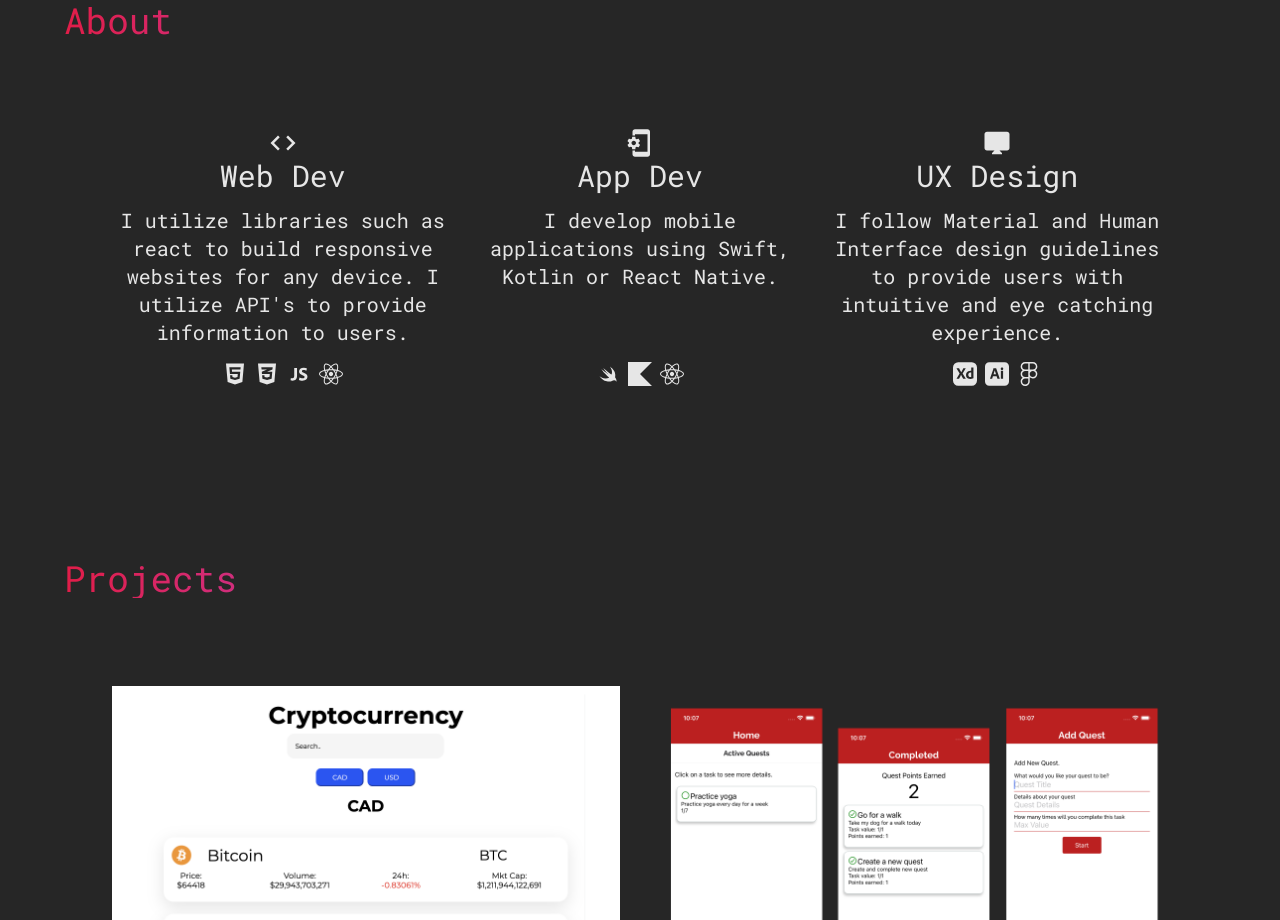
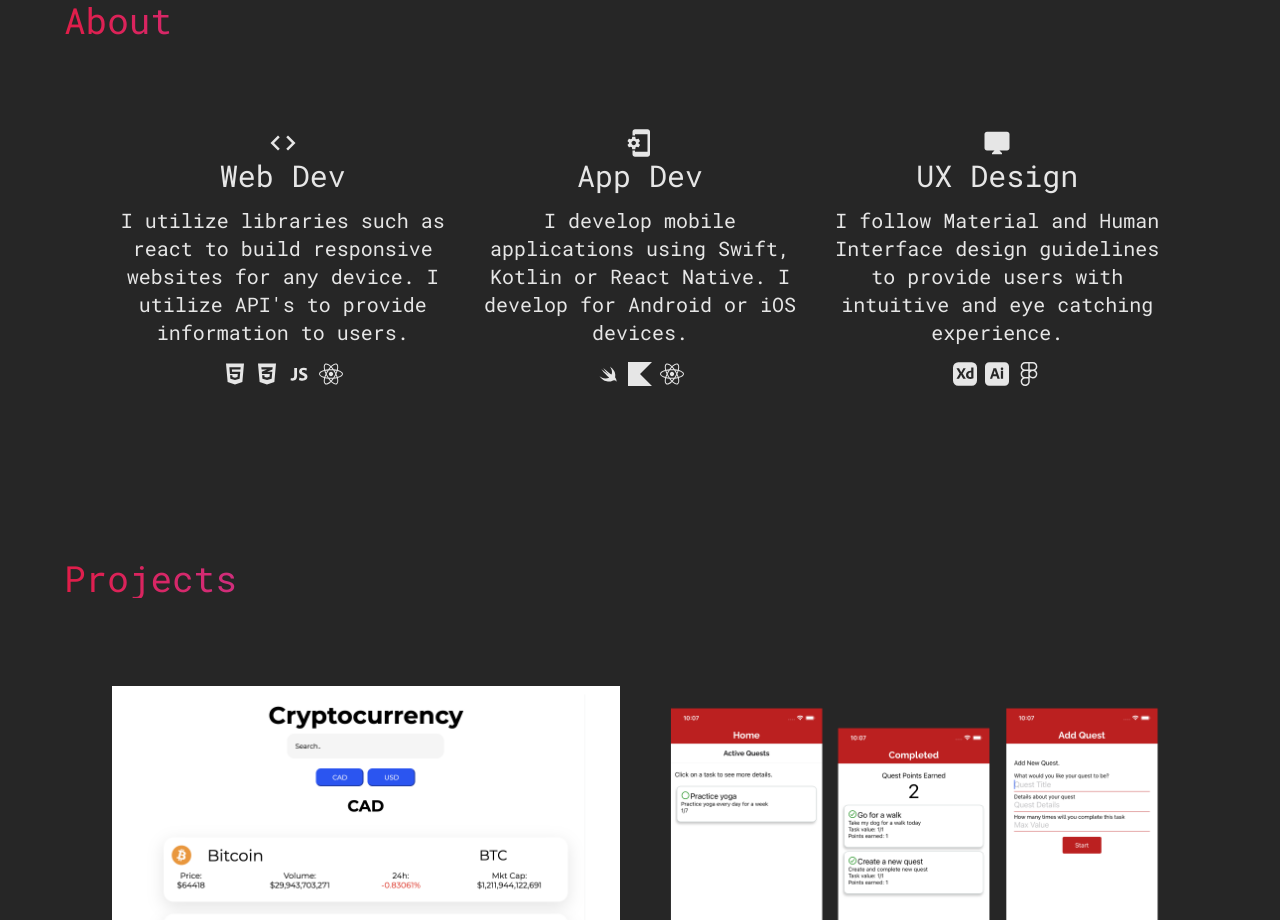
Before and after one commit to harr0627/portfoliov3, a React (Create React App) app: page / in a window 1280 px wide. Shown: the part 880-1800 px from the top of the page. Built offline with nearby package versions, Linux system fonts and the light colour scheme.

Commit message:
update about section

```diff
--- a/src/components/About.js
+++ b/src/components/About.js
@@ -11,7 +11,7 @@ export default function About() {
           About
         </h2>
         <div className="columns-3 flex flex-wrap justify-center py-20 px-10">
-          <div className="lg:w-1/3 p-2">
+          <div className="lg:w-1/3 p-2 max-w-sm">
             <div role="none" className="grid justify-center text-3xl">
               {<MdCode />}
             </div>
@@ -31,7 +31,7 @@ export default function About() {
               <FaReact role="none" className="icon mx-1" />
             </div>
           </div>
-          <div className="lg:w-1/3 p-2">
+          <div className="lg:w-1/3 p-2 max-w-sm">
             <div role="none" className="grid justify-center text-3xl">
               {<MdPhonelinkSetup />}
             </div>
@@ -42,6 +42,7 @@ export default function About() {
             </div>
             <p className="text-center min-h-40 pt-2 text-xl">
               I develop mobile applications using Swift, Kotlin or React Native.
+              I develop for Android or iOS devices.
             </p>
             <p className="flex flex-wrap justify-center m-1">
               <DiSwift role="none" className="icon mx-1" />
@@ -49,7 +50,7 @@ export default function About() {
               <FaReact role="none" className="icon mx-1" />
             </p>
           </div>
-          <div className="lg:w-1/3 p-2">
+          <div className="lg:w-1/3 p-2 max-w-sm">
             <div role="none" className="grid justify-items-center text-3xl">
               {<MdDesktopMac />}
             </div>
```
